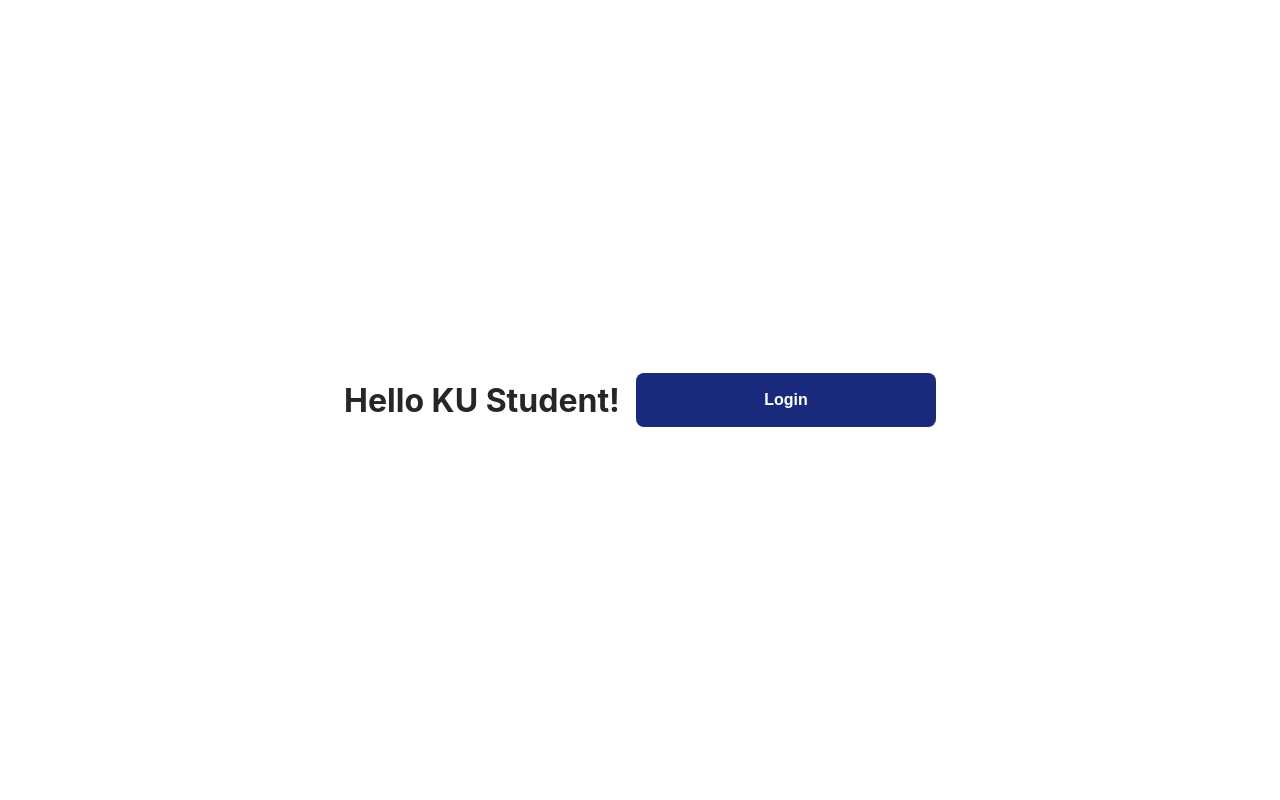
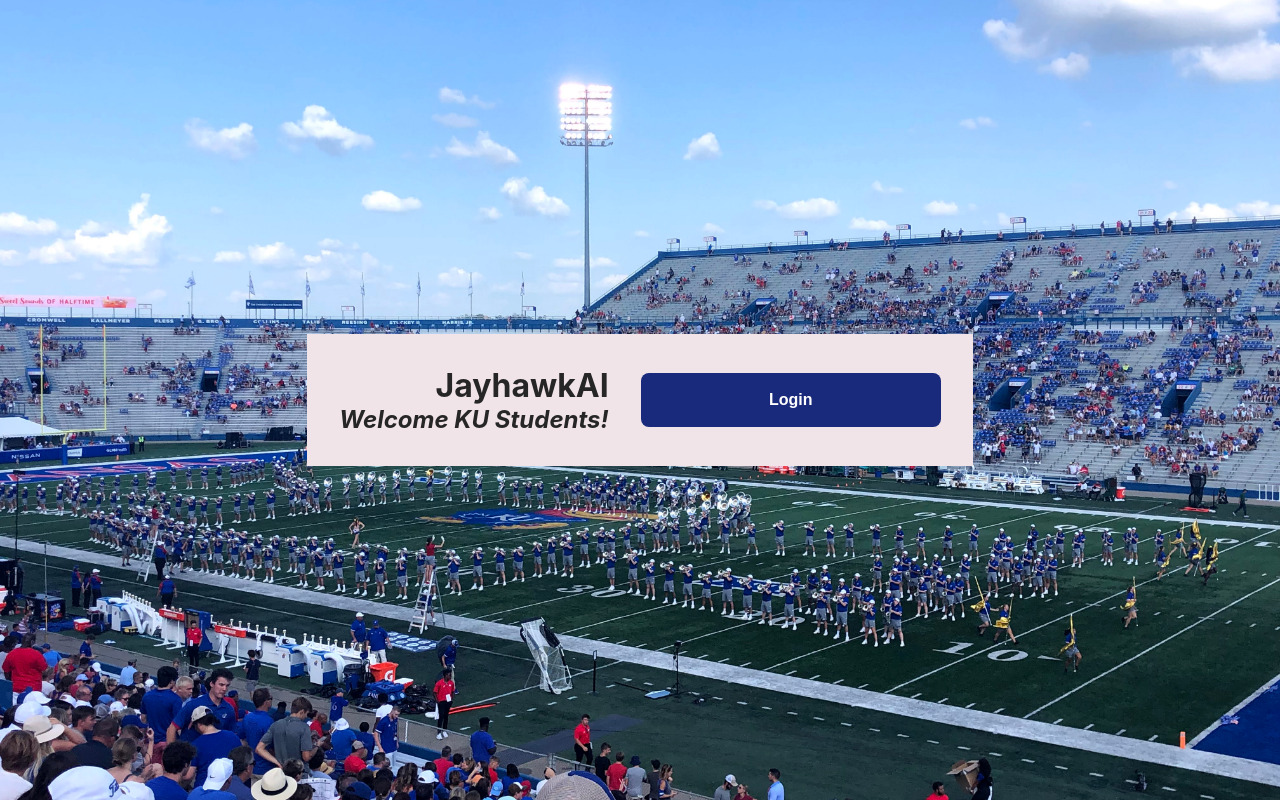
Before and after one commit to morriswa/cmx-capstone-ui, a React (Vite) app: page / in a window 1280 px wide. Built offline with nearby package versions, Linux system fonts and the light colour scheme; no server answers.

Commit message:
# continue styling landing page

```diff
--- a/src/components/callback/Callback.component.jsx
+++ b/src/components/callback/Callback.component.jsx
@@ -1,8 +1,14 @@
 import React from 'react';
 import {Navigate} from "react-router-dom";
+import {useAuth0} from "@auth0/auth0-react";
+import PageLoader from "src/components/page-loader/PageLoader.component.jsx";
 
 
 function Callback() {
+  const {isLoading} = useAuth0();
+
+  // wait for auth0 to finish login process, then redirect to main app
+  if (isLoading) return <PageLoader/>;
   return <Navigate to={"/app"} state={{from: window.location.pathname}}/>;
 }
 
--- a/src/pages/landing/Landing.page.jsx
+++ b/src/pages/landing/Landing.page.jsx
@@ -1,6 +1,7 @@
-import React, {useEffect} from 'react';
+import {useEffect} from 'react';
 import {useAuth0} from "@auth0/auth0-react";
 import {useNavigate} from "react-router-dom";
+import BackgroundImage from "$/BackgroundImage.jpg";
 
 
 function Landing() {
@@ -31,16 +32,20 @@ function Landing() {
   }
 
   return (
-    <div className={"flex-col hfill wfill justify-content-center align-items-center"}>
-      <div className={"flex-row gap-1 align-items-center"}>
-        <div className={"flex-col"}>
-          <h1>Hello KU Student!</h1>
-        </div>
-        <div className={"flex-col"} style={{width: "300px"}}>
-          <button className={"App-button"} onClick={handleLogin}>Login</button>
+    <>
+      <img src={BackgroundImage} alt={"background"} className={"hfill wfill"} style={{objectFit: "cover", position: "fixed", zIndex: "10"}}/>
+      <div className={"flex-col hfill wfill justify-content-center align-items-center"} style={{zIndex: "20"}}>
+        <div className={"flex-row gap-2 align-items-center surface-background-color p-2"}>
+          <div className={"flex-col align-items-flex-end"}>
+            <h1>JayhawkAI</h1>
+            <h2><i>Welcome KU Students!</i></h2>
+          </div>
+          <div className={"flex-col"} style={{width: "300px"}}>
+            <button className={"App-button"} onClick={handleLogin}>Login</button>
+          </div>
         </div>
       </div>
-    </div>
+    </>
   )
 }
 
--- a/src/styles/tools.scss
+++ b/src/styles/tools.scss
@@ -54,6 +54,10 @@
 
 .justify-content-space-between {
   justify-content: space-between;
+}
+
+.justify-content-flex-end {
+  justify-content: flex-end;
 }
 
 .stretch {
--- a/vite.config.js
+++ b/vite.config.js
@@ -1,5 +1,6 @@
 import { defineConfig } from 'vite'
 import react from '@vitejs/plugin-react'
+import {resolve} from "node:path";
 
 
 export default defineConfig({
@@ -16,7 +17,8 @@ export default defineConfig({
   },
   resolve: {
     alias: {
-      'src': ''
+      '$': resolve('src/assets/'),
+      'src': resolve('src/'),
     }
   }
 })
```
Also changed, not shown: src/assets/BackgroundImage.jpg (added).
